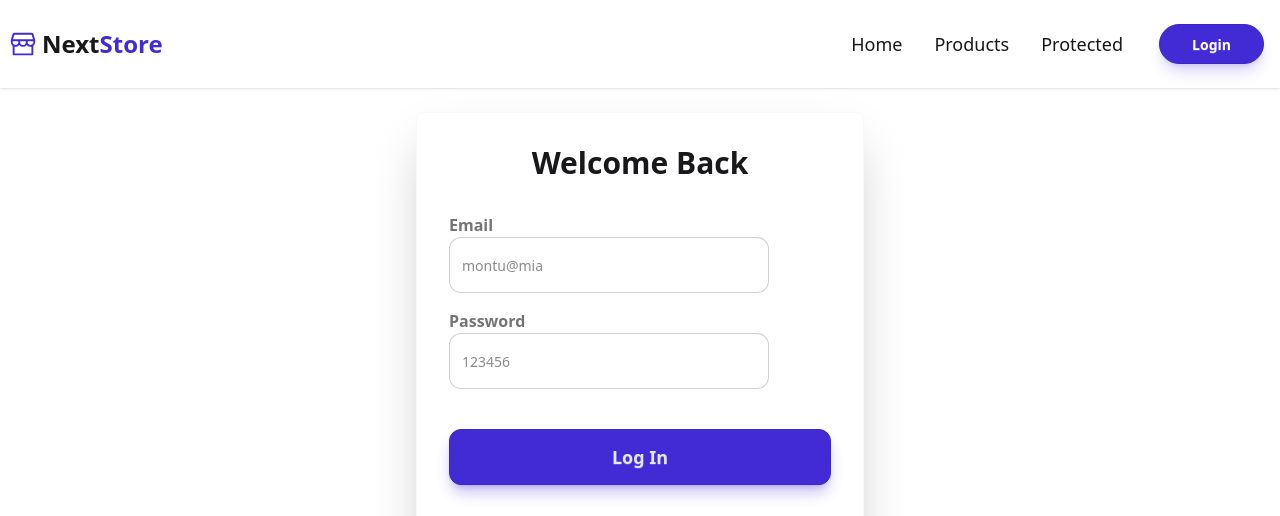
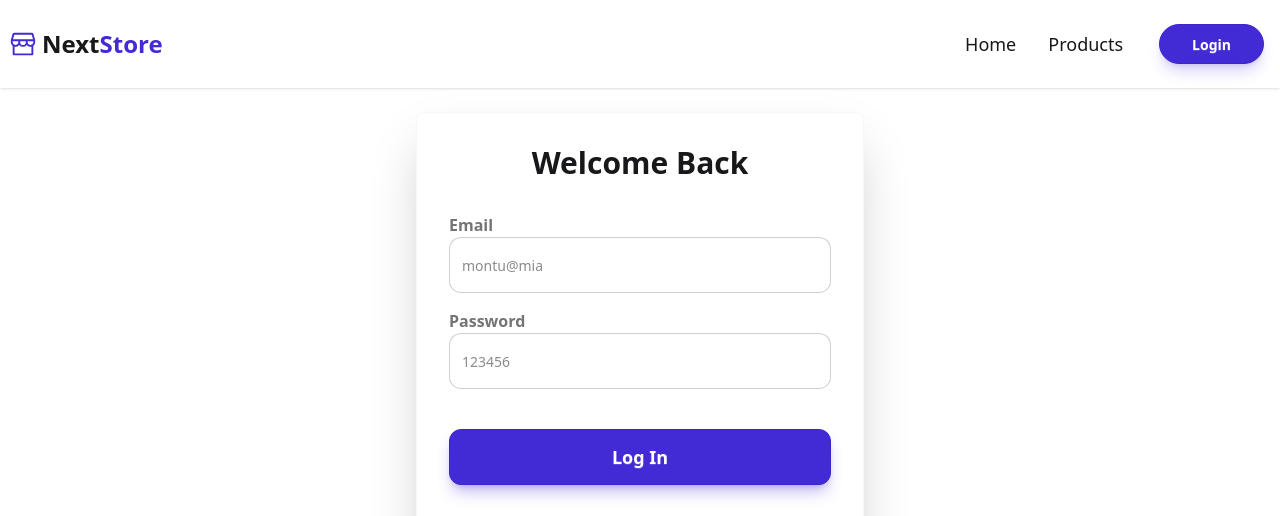
Before and after one commit to rakibhassannayem/next-store, a Next.js app: page /login in a window 1280 px wide. Shown: the top 516 px of the page. Built offline with nearby package versions, Linux system fonts and the light colour scheme.

Commit message:
fix issues

```diff
--- a/src/app/login/page.jsx
+++ b/src/app/login/page.jsx
@@ -35,7 +35,7 @@ const LoginPage = () => {
             <input
               type="email"
               placeholder="montu@mia"
-              className="input input-bordered rounded-xl h-14 flex-1"
+              className="input input-bordered rounded-xl h-14 w-full"
               value={email}
               onChange={(e) => setEmail(e.target.value)}
               required
@@ -49,7 +49,7 @@ const LoginPage = () => {
             <input
               type="password"
               placeholder="123456"
-              className="input input-bordered rounded-xl h-14 flex-1"
+              className="input input-bordered rounded-xl h-14 w-full"
               value={password}
               onChange={(e) => setPassword(e.target.value)}
               required
@@ -59,7 +59,7 @@ const LoginPage = () => {
           <div className="pt-6">
             <button
               type="submit"
-              className="btn btn-primary w-full h-14 rounded-xl text-lg font-bold shadow-lg shadow-primary/30"
+              className="btn btn-primary w-full h-14 rounded-xl text-lg font-bold shadow-lg shadow-primary/30 text-white"
             >
               Log In
             </button>
--- a/src/components/shared/Navbar.jsx
+++ b/src/components/shared/Navbar.jsx
@@ -16,9 +16,11 @@ const Navbar = () => {
       <li className="font-medium text-lg">
         <Link href={"/products"}>Products</Link>
       </li>
-      <li className="font-medium text-lg">
-        <Link href={"/protected"}>Protected</Link>
-      </li>
+      {user && (
+        <li className="font-medium text-lg">
+          <Link href={"/protected"}>Protected</Link>
+        </li>
+      )}
       {user ? (
         <div className="flex items-center gap-4 ml-4">
           <div className="flex flex-col items-end">
```
Also changed, not shown: 1 other file (tests, documents, lock files or other folders).
